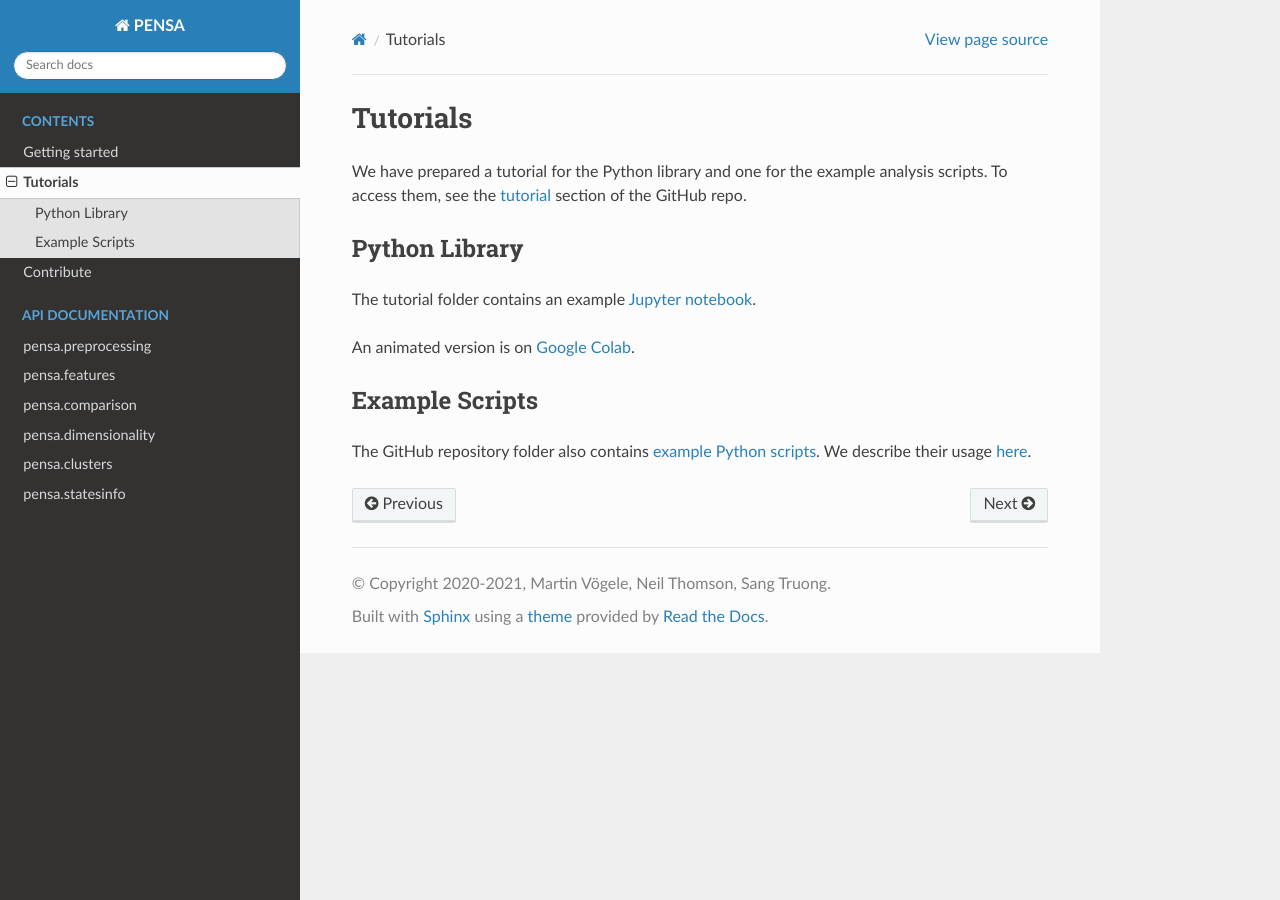
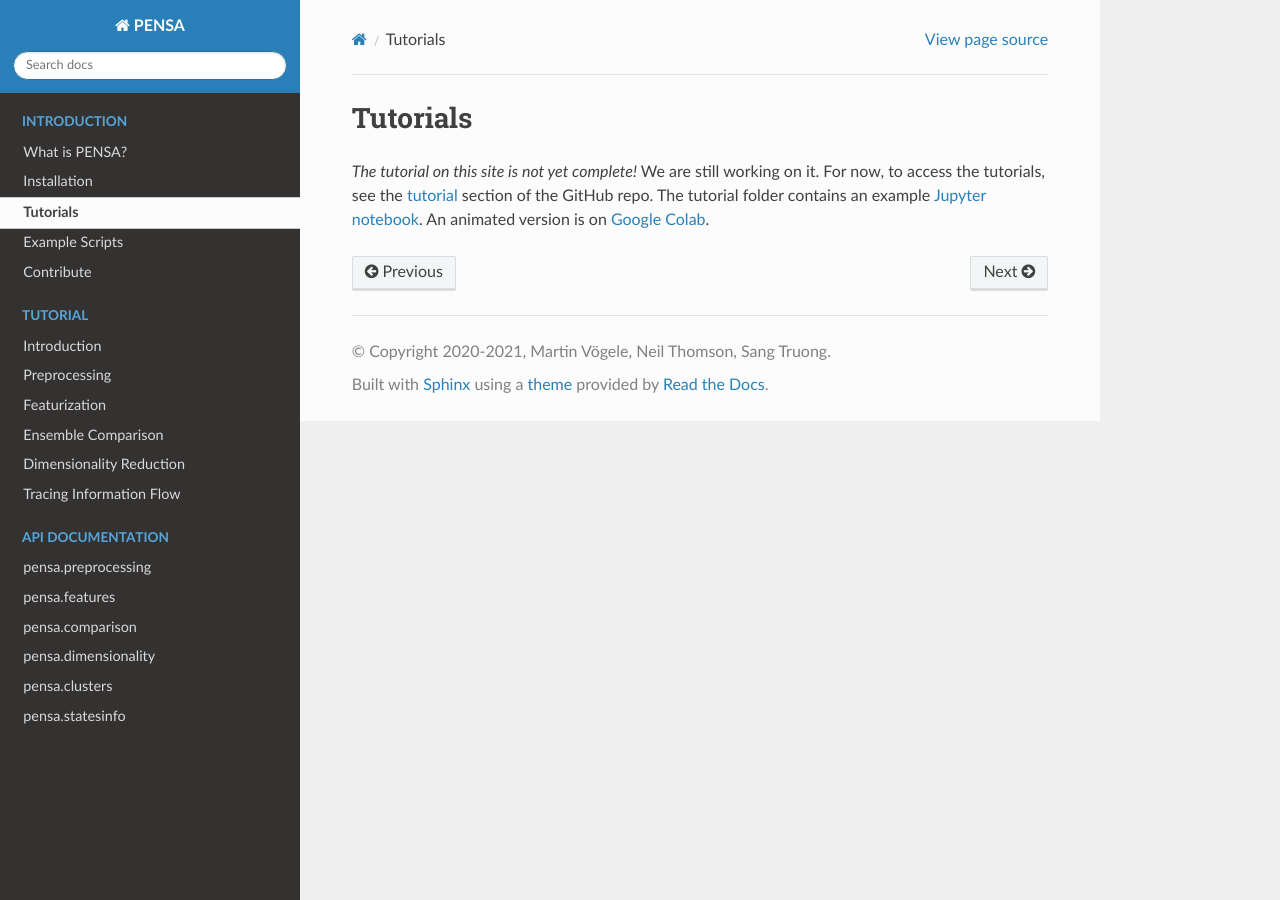
Before and after one commit to drorlab/pensa, a Sphinx documentation site: the page built from docs/tutorials.rst, in a window 1280 px wide. Built offline with Sphinx 7.4.7 and the Read the Docs theme 2.0.0, drawn with Linux system fonts in a browser that asks for light colours.

Commit message:
restructure docs for tutorial

```diff
--- /dev/null
+++ b/docs/examples.rst
@@ -0,0 +1,5 @@
+Example Scripts
+===============
+
+The GitHub repository contains `example Python scripts <https://github.com/drorlab/pensa/tree/master/scripts>`_.
+We describe their usage `here <https://github.com/drorlab/pensa/tree/master/tutorial#usage-ready-scripts>`_.
--- /dev/null
+++ b/docs/tut-2-preprocessing.rst
@@ -0,0 +1,8 @@
+Preprocessing
+=============
+
+Coordinates
+***********
+
+Densities
+*********
--- /dev/null
+++ b/docs/tut-5-dimensionality.rst
@@ -0,0 +1,6 @@
+Dimensionality Reduction
+========================
+
+[Briefly describe general concept]
+
+[Show PCA as example]
--- /dev/null
+++ b/docs/tut-6-ssi.rst
@@ -0,0 +1,4 @@
+Tracing Information Flow
+========================
+
+[Add tutorial from script]
--- a/docs/tutorials.rst
+++ b/docs/tutorials.rst
@@ -1,18 +1,7 @@
 Tutorials
 ===============
 
-We have prepared a tutorial for the Python library and one for the example analysis scripts.
-To access them, see the `tutorial <https://github.com/drorlab/pensa/tree/master/tutorial>`_ section of the GitHub repo.
-
-Python Library
-**************
-
+*The tutorial on this site is not yet complete!*
+We are still working on it. For now, to access the tutorials, see the `tutorial <https://github.com/drorlab/pensa/tree/master/tutorial>`_ section of the GitHub repo.
 The tutorial folder contains an example `Jupyter notebook <https://github.com/drorlab/pensa/blob/master/tutorial/PENSA_Tutorial_GPCRmd_MOR.ipynb>`_.
-
 An animated version is on `Google Colab <https://colab.research.google.com/drive/1difJjlcwpN-0hSmGCGrPq9Cxq5wJ7ZDa>`_.
-
-Example Scripts
-***************
-
-The GitHub repository folder also contains `example Python scripts <https://github.com/drorlab/pensa/tree/master/scripts>`_.
-We describe their usage `here <https://github.com/drorlab/pensa/tree/master/tutorial#usage-ready-scripts>`_.
```
Also changed, not shown: docs/about.rst (added, +10 -0 lines), docs/index.rst (+16 -3 lines), docs/installation.rst (renamed from docs/getting_started.rst, +1 -14 lines), docs/tut-1-intro.rst (added, +43 -0 lines), docs/tut-3-featurization.rst (added, +11 -0 lines), docs/tut-4-comparison.rst (added, +28 -0 lines).
